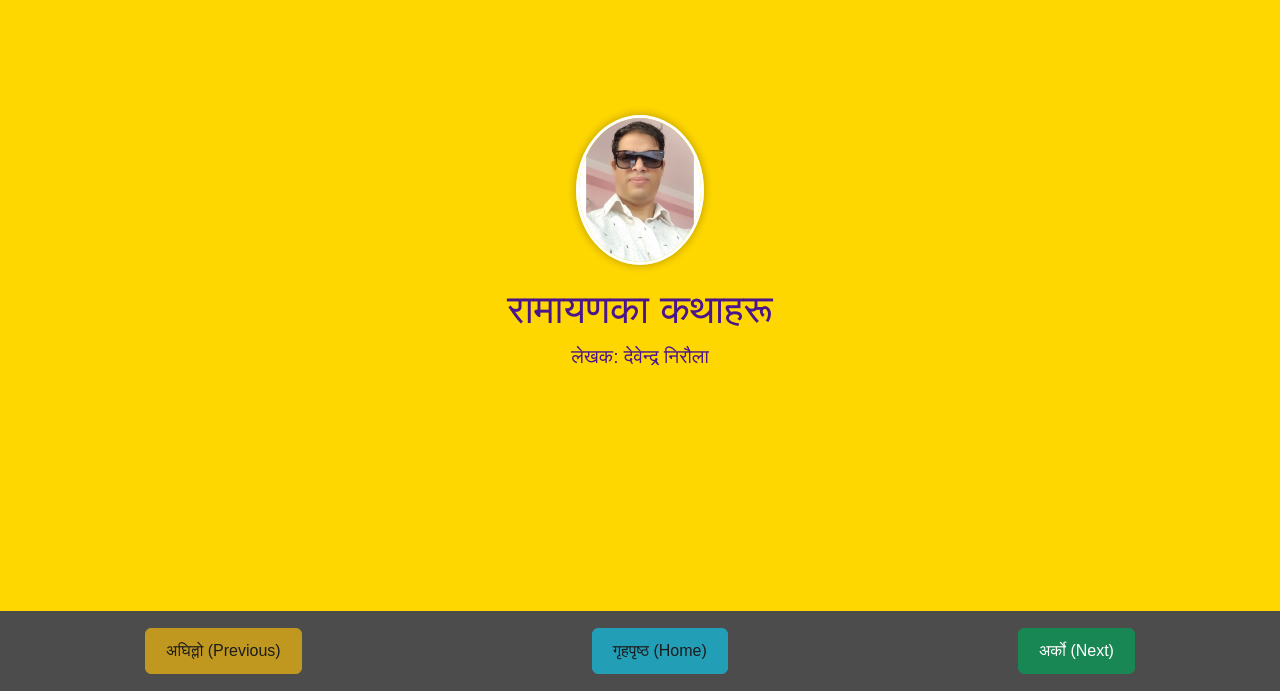
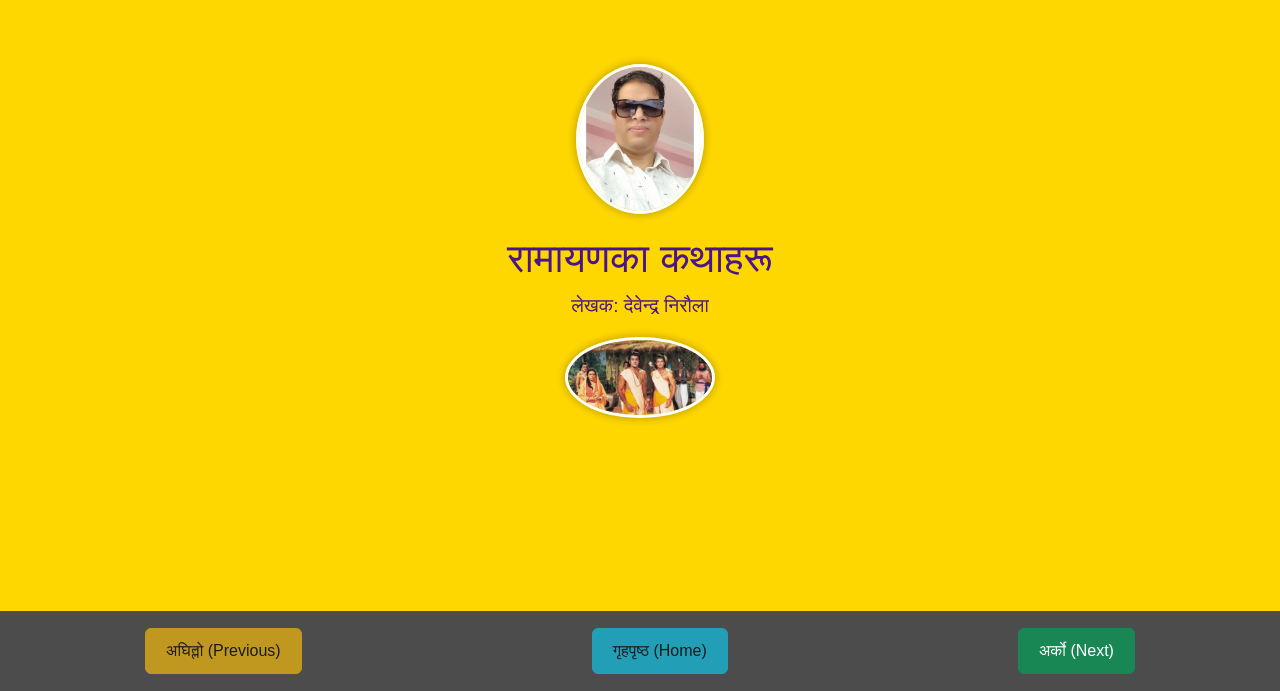
Before and after one commit to devendrasir123/my-book, a plain HTML site: page index.html in a window 1280 px wide. Shown: the part 109-800 px from the top of the page. Drawn offline with nearby package versions, Linux system fonts and the light colour scheme.

Commit message:
Update index.html

```diff
--- a/index.html
+++ b/index.html
@@ -143,6 +143,7 @@
                 <img src="https://github.com/devendrasir123/my-book/blob/main/jpg.1.png?raw=true" alt="देवेन्द्र निरौला" class="img-fluid">
                 <h1>रामायणका कथाहरू</h1>
                 <p>लेखक: देवेन्द्र निरौला</p>
+              <img src="https://github.com/devendrasir123/my-book/blob/main/jpg2.jpg?raw=true" alt="रामायणका कथाहरू" class="rectangular-image"
             </div>
         </div>
 
```
